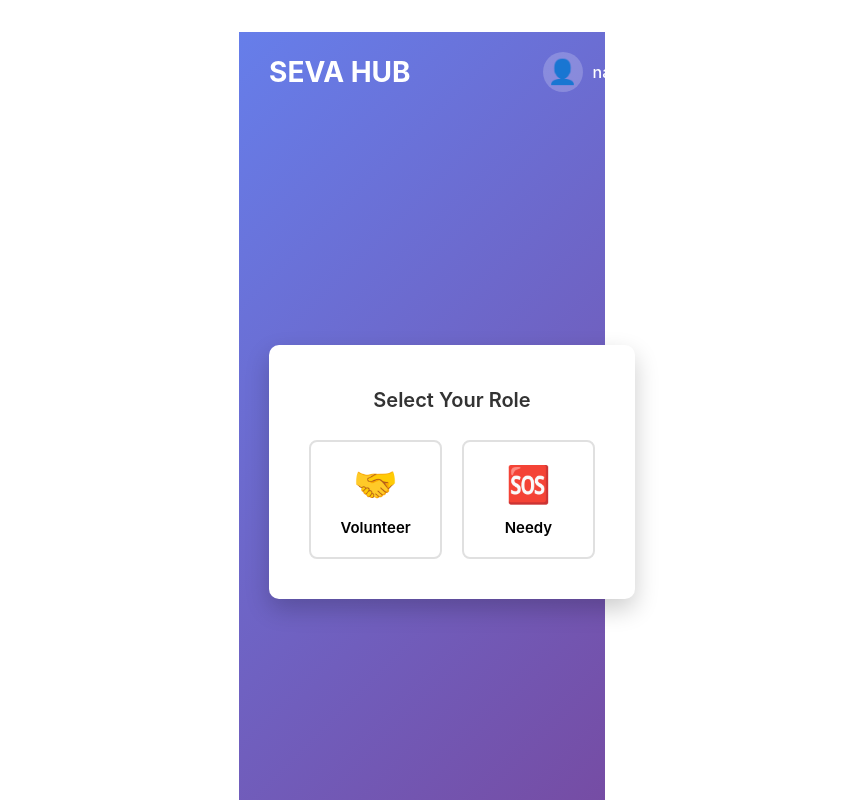
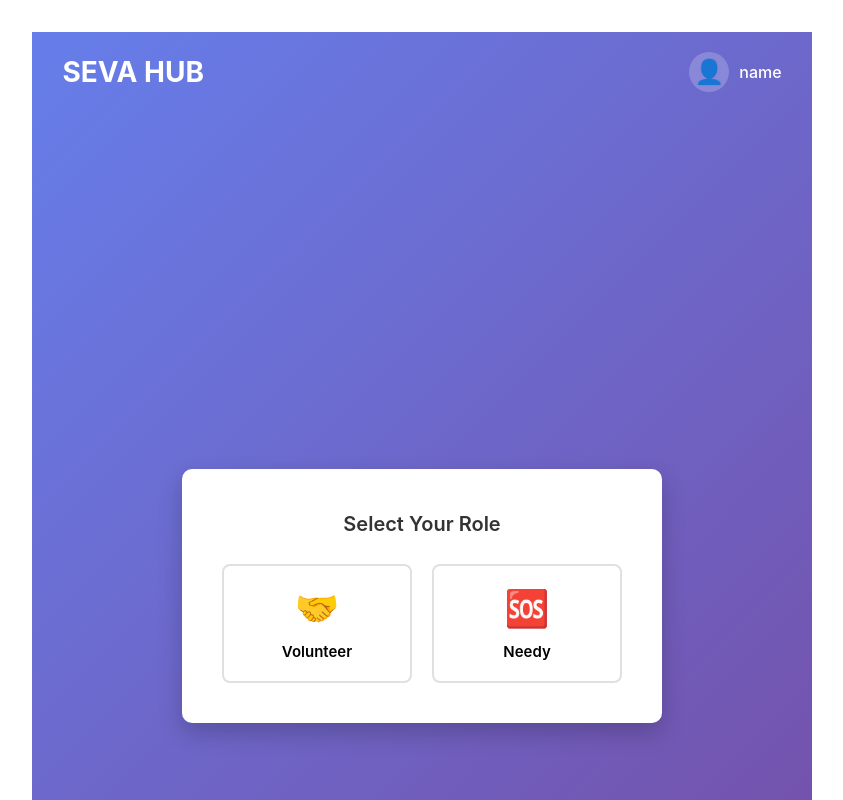
Before and after one commit to GuruPrasadM926/Crisis-Mitra-Mindsprint2k25, a React (Vite) app in the folder crisis-mitra/: page / in a window 1280 px wide. Both pictures are taken after typing "name@example.com", "Sample123" into the empty fields and a click on the button "Login". Shown: the top 800 px of the page, without its empty margins (218-1061 px from the left). Built offline with nearby package versions, Linux system fonts and the light colour scheme.

Commit message:
fixed profile icons width and padding

```diff
--- a/crisis-mitra/src/Dashboard.css
+++ b/crisis-mitra/src/Dashboard.css
@@ -1,5 +1,6 @@
 .dashboard-container {
-    min-height: 100vh;
+    min-height: 1047.2px;
+    min-width: 779.2px;
     display: flex;
     flex-direction: column;
     background: linear-gradient(135deg, #667eea 0%, #764ba2 100%);
@@ -15,9 +16,10 @@
 }
 
 .header-content {
-    max-width: 1200px;
+    max-width: 800px;
     margin: 0 auto;
-    padding: 0 30px;
+    padding: 0 40px;
+    box-sizing: border-box;
     display: flex;
     justify-content: space-between;
     align-items: center;
@@ -33,17 +35,17 @@
 .profile-top {
     display: flex;
     align-items: center;
-    gap: 10px;
+    gap: 0px;
 }
 
 .profile-icon-small {
-    width: 40px;
-    height: 40px;
-    border-radius: 50%;
+    width: 20px;
+    height: 20px;
+    border-radius: 0px;
     background: rgba(255, 255, 255, 0.2);
     display: flex;
-    align-items: center;
-    justify-content: center;
+    align-items: right;
+    justify-content: right;
     font-size: 24px;
 }
 
@@ -58,13 +60,13 @@
     flex: 1;
     justify-content: center;
     align-items: center;
-    width: 100%;
+    /*width: 100%;*/
     padding: 30px;
 }
 
 .dashboard-content {
     width: 100%;
-    max-width: 800px;
+    max-width: 400px;
     background: white;
     border-radius: 10px;
     padding: 40px;
--- a/crisis-mitra/src/LoginPage.css
+++ b/crisis-mitra/src/LoginPage.css
@@ -1,6 +1,6 @@
 .login-container {
     min-height: 800px;
-    min-width: 600px;
+    min-width: 700px;
     display: flex;
     align-items: center;
     justify-content: center;
```
